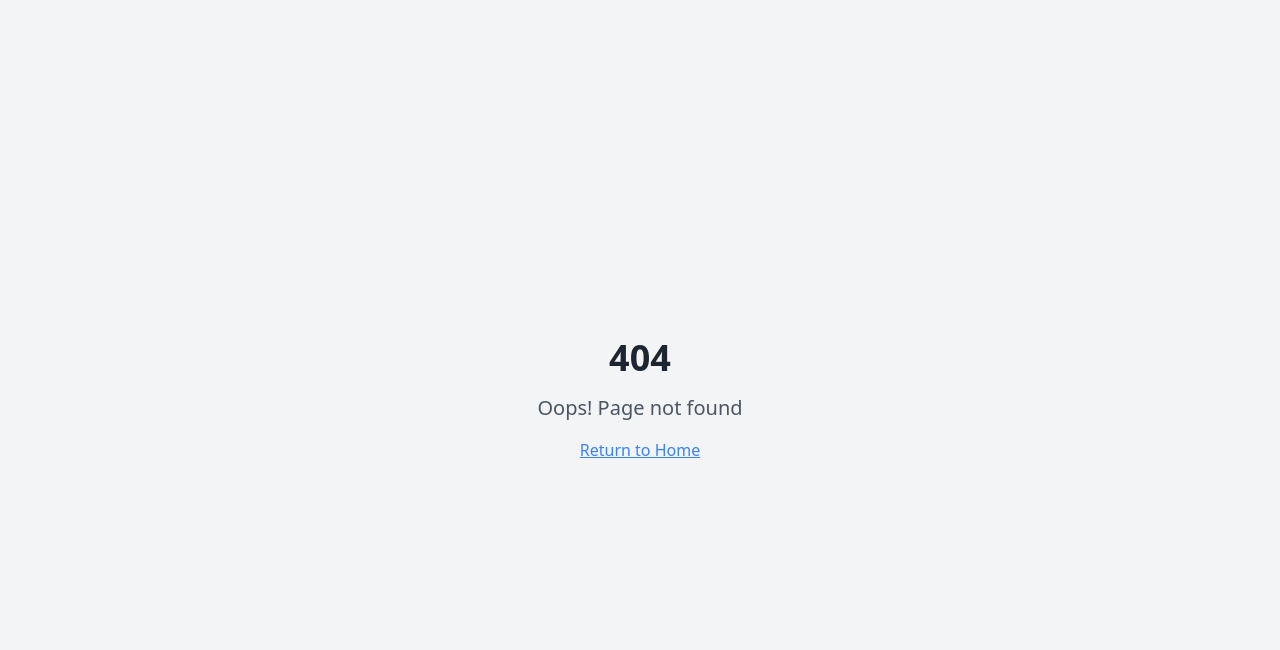
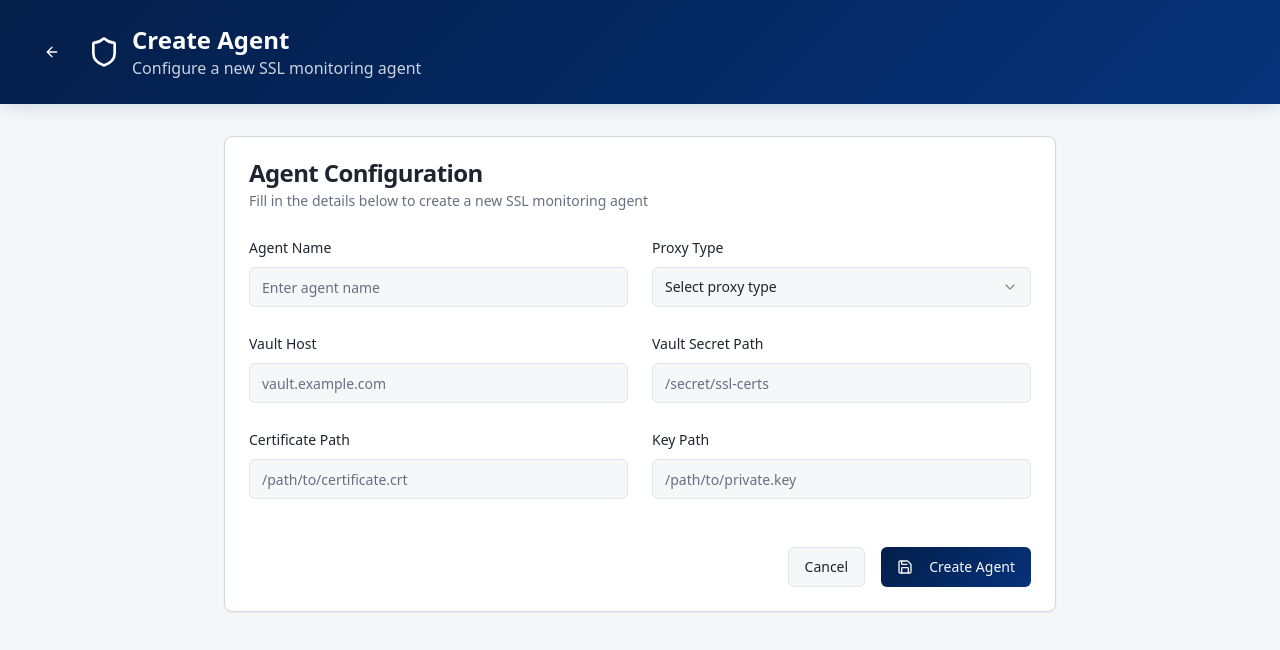
Before and after one commit to dzakaeryan20/cert-guardian-suite, a React (Vite) app: page /create-agent in a window 1280 px wide. Before the commit this address had no page. Shown: the top 650 px of the page. Built offline with nearby package versions, Linux system fonts and the light colour scheme.

Commit message:
Add Create Agent feature
Create a form for adding a new agent with fields for Agent Name, Proxy Type, Vault Host, Vault Secret Path, Cert Path, and Key Path.

```diff
--- a/src/App.tsx
+++ b/src/App.tsx
@@ -6,6 +6,7 @@ import { BrowserRouter, Routes, Route } from "react-router-dom";
 import Index from "./pages/Index";
 import Auth from "./pages/Auth";
 import Dashboard from "./pages/Dashboard";
+import CreateAgent from "./pages/CreateAgent";
 import NotFound from "./pages/NotFound";
 
 const queryClient = new QueryClient();
@@ -20,6 +21,7 @@ const App = () => (
           <Route path="/" element={<Index />} />
           <Route path="/auth" element={<Auth />} />
           <Route path="/dashboard" element={<Dashboard />} />
+          <Route path="/create-agent" element={<CreateAgent />} />
           {/* ADD ALL CUSTOM ROUTES ABOVE THE CATCH-ALL "*" ROUTE */}
           <Route path="*" element={<NotFound />} />
         </Routes>
--- /dev/null
+++ b/src/pages/CreateAgent.tsx
@@ -0,0 +1,252 @@
+import { useState } from "react";
+import { Card, CardContent, CardDescription, CardHeader, CardTitle } from "@/components/ui/card";
+import { Button } from "@/components/ui/button";
+import { Input } from "@/components/ui/input";
+import { Label } from "@/components/ui/label";
+import { Select, SelectContent, SelectItem, SelectTrigger, SelectValue } from "@/components/ui/select";
+import { Form, FormControl, FormField, FormItem, FormLabel, FormMessage } from "@/components/ui/form";
+import { useForm } from "react-hook-form";
+import { zodResolver } from "@hookform/resolvers/zod";
+import * as z from "zod";
+import { Shield, ArrowLeft, Save } from "lucide-react";
+import { useNavigate } from "react-router-dom";
+import { useToast } from "@/hooks/use-toast";
+
+const agentSchema = z.object({
+  agentName: z.string().min(1, "Agent name is required"),
+  proxyType: z.string().min(1, "Proxy type is required"),
+  vaultHost: z.string().min(1, "Vault host is required"),
+  vaultSecretPath: z.string().min(1, "Vault secret path is required"),
+  certPath: z.string().min(1, "Certificate path is required"),
+  keyPath: z.string().min(1, "Key path is required"),
+});
+
+type AgentFormData = z.infer<typeof agentSchema>;
+
+const CreateAgent = () => {
+  const navigate = useNavigate();
+  const { toast } = useToast();
+  const [isSubmitting, setIsSubmitting] = useState(false);
+
+  const form = useForm<AgentFormData>({
+    resolver: zodResolver(agentSchema),
+    defaultValues: {
+      agentName: "",
+      proxyType: "",
+      vaultHost: "",
+      vaultSecretPath: "",
+      certPath: "",
+      keyPath: "",
+    },
+  });
+
+  const onSubmit = async (data: AgentFormData) => {
+    setIsSubmitting(true);
+    try {
+      // Simulate API call
+      await new Promise((resolve) => setTimeout(resolve, 1000));
+
+      console.log("Agent created:", data);
+
+      toast({
+        title: "Agent created successfully",
+        description: `Agent "${data.agentName}" has been created and configured.`,
+      });
+
+      navigate("/dashboard");
+    } catch (error) {
+      toast({
+        title: "Error creating agent",
+        description: "There was an error creating the agent. Please try again.",
+        variant: "destructive",
+      });
+    } finally {
+      setIsSubmitting(false);
+    }
+  };
+
+  return (
+    <div className="min-h-screen bg-background">
+      {/* Header */}
+      <header className="bg-gradient-primary text-white shadow-medium">
+        <div className="max-w-7xl mx-auto px-4 sm:px-6 lg:px-8 py-6">
+          <div className="flex items-center">
+            <Button
+              variant="ghost"
+              size="icon"
+              className="text-white hover:bg-white/20 mr-4"
+              onClick={() => navigate("/dashboard")}
+            >
+              <ArrowLeft className="h-5 w-5" />
+            </Button>
+            <div className="flex items-center">
+              <Shield className="h-8 w-8 mr-3" />
+              <div>
+                <h1 className="text-2xl font-bold">Create Agent</h1>
+                <p className="text-white/80">Configure a new SSL monitoring agent</p>
+              </div>
+            </div>
+          </div>
+        </div>
+      </header>
+
+      {/* Main Content */}
+      <main className="max-w-4xl mx-auto px-4 sm:px-6 lg:px-8 py-8">
+        <Card>
+          <CardHeader>
+            <CardTitle>Agent Configuration</CardTitle>
+            <CardDescription>
+              Fill in the details below to create a new SSL monitoring agent
+            </CardDescription>
+          </CardHeader>
+          <CardContent className="space-y-6">
+            <Form {...form}>
+              <form onSubmit={form.handleSubmit(onSubmit)} className="space-y-6">
+                <div className="grid grid-cols-1 md:grid-cols-2 gap-6">
+                  <FormField
+                    control={form.control}
+                    name="agentName"
+                    render={({ field }) => (
+                      <FormItem>
+                        <FormLabel>Agent Name</FormLabel>
+                        <FormControl>
+                          <Input
+                            placeholder="Enter agent name"
+                            {...field}
+                          />
+                        </FormControl>
+                        <FormMessage />
+                      </FormItem>
+                    )}
+                  />
+
+                  <FormField
+                    control={form.control}
+                    name="proxyType"
+                    render={({ field }) => (
+                      <FormItem>
+                        <FormLabel>Proxy Type</FormLabel>
+                        <Select onValueChange={field.onChange} defaultValue={field.value}>
+                          <FormControl>
+                            <SelectTrigger>
+                              <SelectValue placeholder="Select proxy type" />
+                            </SelectTrigger>
+                          </FormControl>
+                          <SelectContent>
+                            <SelectItem value="http">HTTP</SelectItem>
+                            <SelectItem value="https">HTTPS</SelectItem>
+                            <SelectItem value="socks5">SOCKS5</SelectItem>
+                            <SelectItem value="direct">Direct</SelectItem>
+                          </SelectContent>
+                        </Select>
+                        <FormMessage />
+                      </FormItem>
+                    )}
+                  />
+                </div>
+
+                <div className="grid grid-cols-1 md:grid-cols-2 gap-6">
+                  <FormField
+                    control={form.control}
+                    name="vaultHost"
+                    render={({ field }) => (
+                      <FormItem>
+                        <FormLabel>Vault Host</FormLabel>
+                        <FormControl>
+                          <Input
+                            placeholder="vault.example.com"
+                            {...field}
+                          />
+                        </FormControl>
+                        <FormMessage />
+                      </FormItem>
+                    )}
+                  />
+
+                  <FormField
+                    control={form.control}
+                    name="vaultSecretPath"
+                    render={({ field }) => (
+                      <FormItem>
+                        <FormLabel>Vault Secret Path</FormLabel>
+                        <FormControl>
+                          <Input
+                            placeholder="/secret/ssl-certs"
+                            {...field}
+                          />
+                        </FormControl>
+                        <FormMessage />
+                      </FormItem>
+                    )}
+                  />
+                </div>
+
+                <div className="grid grid-cols-1 md:grid-cols-2 gap-6">
+                  <FormField
+                    control={form.control}
+                    name="certPath"
+                    render={({ field }) => (
+                      <FormItem>
+                        <FormLabel>Certificate Path</FormLabel>
+                        <FormControl>
+                          <Input
+                            placeholder="/path/to/certificate.crt"
+                            {...field}
+                          />
+                        </FormControl>
+                        <FormMessage />
+                      </FormItem>
+                    )}
+                  />
+
+                  <FormField
+                    control={form.control}
+                    name="keyPath"
+                    render={({ field }) => (
+                      <FormItem>
+                        <FormLabel>Key Path</FormLabel>
+                        <FormControl>
+                          <Input
+                            placeholder="/path/to/private.key"
+                            {...field}
+                          />
+                        </FormControl>
+                        <FormMessage />
+                      </FormItem>
+                    )}
+                  />
+                </div>
+
+                <div className="flex justify-end space-x-4 pt-6">
+                  <Button
+                    type="button"
+                    variant="outline"
+                    onClick={() => navigate("/dashboard")}
+                  >
+                    Cancel
+                  </Button>
+                  <Button
+                    type="submit"
+                    disabled={isSubmitting}
+                    className="bg-gradient-primary"
+                  >
+                    {isSubmitting ? (
+                      "Creating..."
+                    ) : (
+                      <>
+                        <Save className="h-4 w-4 mr-2" />
+                        Create Agent
+                      </>
+                    )}
+                  </Button>
+                </div>
+              </form>
+            </Form>
+          </CardContent>
+        </Card>
+      </main>
+    </div>
+  );
+};
+
+export default CreateAgent;
--- a/src/pages/Dashboard.tsx
+++ b/src/pages/Dashboard.tsx
@@ -72,6 +72,10 @@ const Dashboard = () => {
               <Button variant="hero">
                 <Plus className="h-4 w-4 mr-2" />
                 Add Certificate
+              </Button>
+              <Button variant="hero" onClick={() => window.location.href = '/create-agent'}>
+                <Plus className="h-4 w-4 mr-2" />
+                Create Agent
               </Button>
               <Button variant="ghost" size="icon" className="text-white hover:bg-white/20">
                 <Settings className="h-5 w-5" />
```
